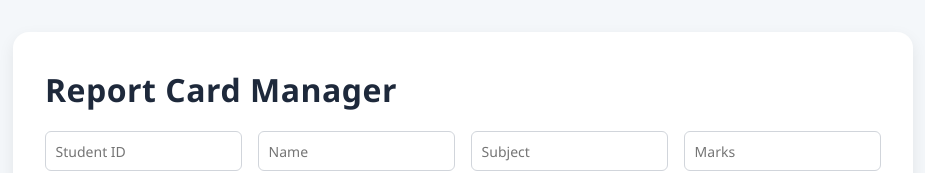
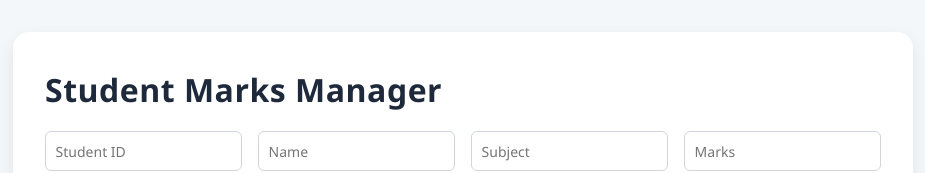
Before and after one commit to shruthika1011/reporeportcard-fs, a React (Vite) app in the folder frontend/reportcard-frontend/: page / in a window 1280 px wide. Shown: the top 173 px of the page, without its empty margins (177-1102 px from the left). Built offline with nearby package versions, Linux system fonts and the light colour scheme; no server answers.

Commit message:
changed heading

```diff
--- a/frontend/reportcard-frontend/src/components/ReportCardManager.jsx
+++ b/frontend/reportcard-frontend/src/components/ReportCardManager.jsx
@@ -86,7 +86,7 @@ function ReportCardManager() {
 
   return (
     <div className="container">
-      <h1>Report Card Manager</h1>
+      <h1>Student Marks Manager</h1>
 
       <form onSubmit={handleSubmit}>
         <input
```
